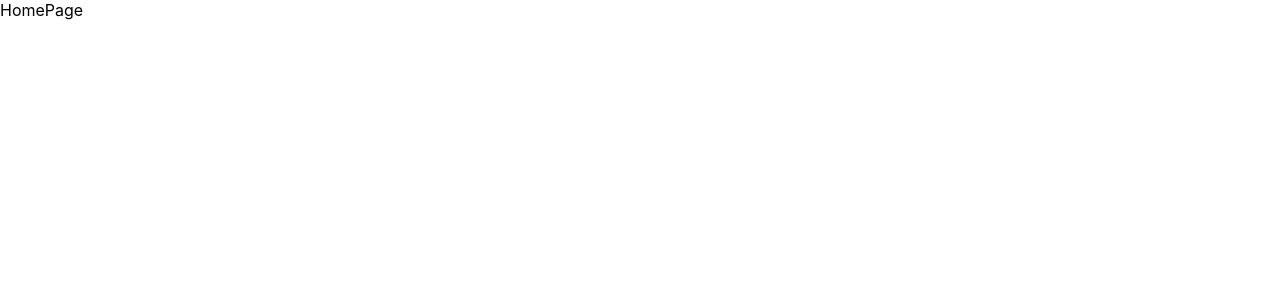
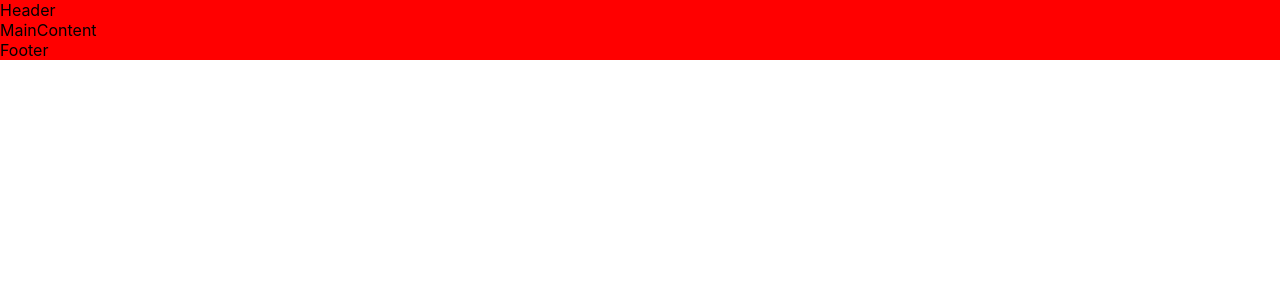
Before and after one commit to lletierce/easy-store-demo, a React (Create React App) app: page / in a window 1280 px wide. Shown: the top 300 px of the page. Built offline with nearby package versions, Linux system fonts and the light colour scheme.

Commit message:
🩹 F01: HOME> Add home folder to pages folder

```diff
--- a/src/App.js
+++ b/src/App.js
@@ -1,4 +1,4 @@
-import HomePage from "./components/home/HomePage";
+import HomePage from "./components/pages/home/HomePage";
 
 function App() {
   return (
--- a/src/components/home/HomePage.js
+++ /dev/null
@@ -1,5 +0,0 @@
-export default function HomePage() {
-  return (
-    <div>HomePage</div>
-  )
-}
--- /dev/null
+++ b/src/components/pages/home/HomePage.js
@@ -0,0 +1,15 @@
+import styled from 'styled-components';
+
+export default function HomePage() {
+  return (
+    <HomePageStyled>
+      <div>Header</div>
+      <div>MainContent</div>
+      <div>Footer</div>
+    </HomePageStyled>
+  )
+}
+
+const HomePageStyled = styled.div`
+  background: red;
+`;
```
